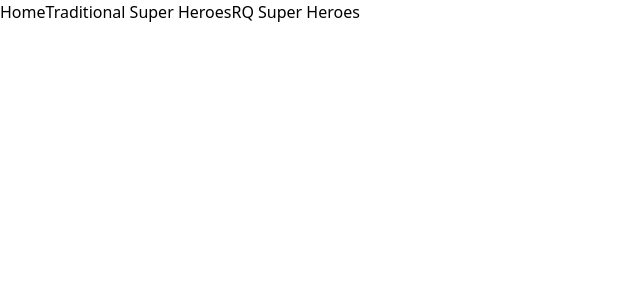
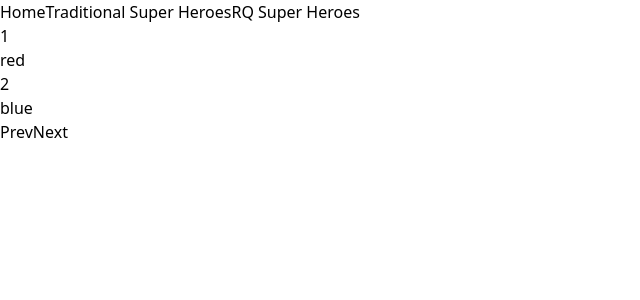
Before and after one commit to iLoveHanekawa/rq, a React (Vite) app: page /paginated in a window 1280 px wide. Shown: the top 300 px of the page, without its empty margins (0-640 px from the left). Built offline with nearby package versions, Linux system fonts and the light colour scheme; data requests are answered from the project's data file.

Commit message:
paginated

```diff
--- a/db.json
+++ b/db.json
@@ -41,5 +41,39 @@
             "id": "nextjs",
             "courses": ["Next13, SSR, SSG, ISR"]
         }
+    ],
+    "colors": [
+        {
+            "id": 1,
+            "label": "red"
+        },
+        {
+            "id": 2,
+            "label": "blue"
+        },
+        {
+            "id": 3,
+            "label": "green"
+        },
+        {
+            "id": 4,
+            "label": "orange"
+        },
+        {
+            "id": 5,
+            "label": "purple"
+        },
+        {
+            "id": 6,
+            "label": "indigo"
+        },
+        {
+            "id": 7,
+            "label": "teal"
+        },
+        {
+            "id": 8,
+            "label": "cyan"
+        }
     ]
 }
--- a/src/App.tsx
+++ b/src/App.tsx
@@ -9,6 +9,7 @@ import RQSuperHero from './components/RQSuperHero'
 import RQParallel from './components/RQParallel.page'
 import DynamicParallelPage from './components/DynamicParallel.page'
 import DependentQueries from './components/DependentQueries'
+import Paginated from './components/Paginated.page'
 
 const queryClient = new QueryClient()
 
@@ -21,6 +22,7 @@ function App() {
         <NavBar />
         <Routes>
           <Route path='/' element = {<HomePage />}/>
+          <Route path='/paginated' element = {<Paginated />}/>
           <Route path='/dynamic-parallel' element = {<DynamicParallelPage heroIds={[1, 3]} />}/>
           <Route path='/dependent' element = {<DependentQueries email={'arjunthakur900@gmail.com'} />}/>
           <Route path='/rq-parallel' element = {<RQParallel />}/>
--- a/src/components/DependentQueries.tsx
+++ b/src/components/DependentQueries.tsx
@@ -1,7 +1,51 @@
+import { useQuery } from "@tanstack/react-query"
+
 type DependentQueriesProps = {
     email: string
 }
 
+type User = {
+    id: string
+    channelId: string
+}
+
+type Channel = {
+    id: string,
+    courses: string[]
+}
+
 export default function DependentQueries({ email }: DependentQueriesProps) {
+
+    const fetchUser = async (email: string): Promise<User> => {
+        try {
+            const res = await fetch(`http://localhost:4000/users/${email}`)
+            return res.json()
+        } catch (error) {
+            throw new Error('Whoops, cannot get the user.')
+        }
+    }
+
+    const fetchCourses = async (channelId: string | undefined): Promise<Channel> => {
+        try {
+            const res = await fetch(`http://localhost:4000/channels/${channelId}`)
+            return res.json()
+        } catch (error) {
+            throw new Error('Something went horribly wrong.')
+        }
+    }
+
+    const { data: user } = useQuery({
+        queryKey: ['user', email],
+        queryFn: () => fetchUser(email)
+    })
+
+    const channelId = user?.channelId
+
+    const { data: channel } = useQuery({
+        queryKey: ['channel', channelId],
+        queryFn: () => { return fetchCourses(channelId) },
+        enabled: !!channelId
+    })
+
     return <div></div>
 }
--- /dev/null
+++ b/src/components/Paginated.page.tsx
@@ -0,0 +1,46 @@
+import { useQuery } from "@tanstack/react-query"
+import { useState } from 'react'
+type Color = {
+    id: number,
+    label: string
+}
+
+export default function Paginated() {
+
+    const [pageNumber, setPageNumber] = useState(1)
+
+    const fetchColors = async (pageNumber: number): Promise<Color[]> => {
+        try {
+            const res = await fetch(`http://localhost:4000/colors?_limit=2&_page=${pageNumber}`)
+            return res.json()
+        } catch (error) {
+            throw new Error('Colors not fetched')
+        }
+    }
+
+    const { data, error, isLoading } = useQuery({
+        queryKey: ['colors', pageNumber],
+        queryFn: () => fetchColors(pageNumber),
+        keepPreviousData: true
+    })
+
+    if(error instanceof Error) return <div>{error.message}</div>
+    else if(isLoading) return <div>Loading...</div>
+
+    return <div>
+        <ul>
+            {data?.map((color, i) => {
+                return <li key = {i}>
+                    <div>{color.id}</div>
+                    <div>{color.label}</div>
+                </li>
+            })}
+        </ul>
+        <button onClick = {() => {
+            setPageNumber(i => Math.max(1, i - 1))
+        }}>Prev</button>
+        <button onClick={() => {
+            setPageNumber(i => Math.min(4, i + 1))
+        }}>Next</button>
+    </div>
+}
--- a/src/hooks/useSuperheroData.ts
+++ b/src/hooks/useSuperheroData.ts
@@ -1,7 +1,9 @@
-import { useQuery } from "@tanstack/react-query";
+import { useQuery, useQueryClient } from "@tanstack/react-query";
 import { HeroType } from "../components/Superhero.page";
 
 export default function useSuperheroData(heroId: string) {
+
+    const queryClient = useQueryClient()
 
     const fetchHeroData = async (): Promise<HeroType> => {
         try {
@@ -14,6 +16,11 @@ export default function useSuperheroData(heroId: string) {
 
     return useQuery({
         queryKey: ['super-hero', heroId],
-        queryFn: fetchHeroData
+        queryFn: fetchHeroData,
+        initialData: () => {
+            const hero = queryClient.getQueryData<HeroType[]>(['superheroes'])?.find(hero => hero.id === parseInt(heroId))
+            if(hero) return hero
+            return undefined
+        }
     })
 }
```
